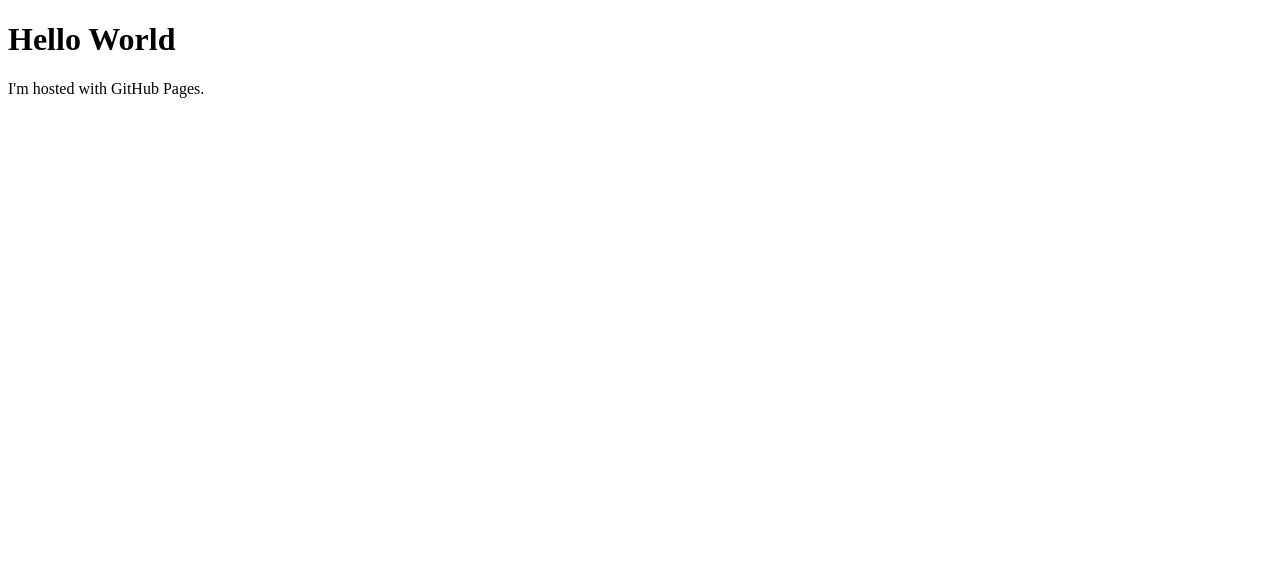
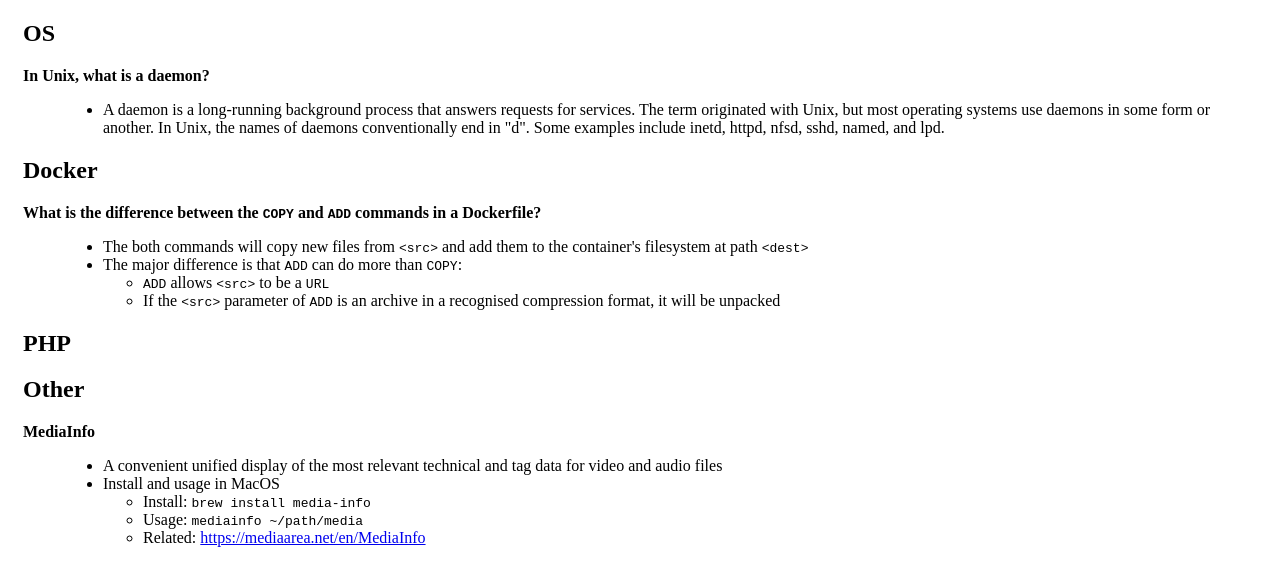
Before and after one commit to lhnam298/lhnam298.github.io, a plain HTML site: page index.html in a window 1280 px wide. Drawn offline with Linux system fonts and the light colour scheme.

Commit message:
add some notes

```diff
--- a/index.html
+++ b/index.html
@@ -1,7 +1,53 @@
 <!DOCTYPE html>
 <html>
+<head>
+    <link href="style.css" rel="stylesheet" type="text/css">
+</head>
 <body>
-<h1>Hello World</h1>
-<p>I'm hosted with GitHub Pages.</p>
+<h2>OS</h2>
+<dl>
+    <dt class="question">In Unix, what is a daemon?</dt>
+    <dd>
+        <ul>
+            <li>A daemon is a long-running background process that answers requests for services.
+             The term originated with Unix, but most operating systems use daemons in some form or another.
+             In Unix, the names of daemons conventionally end in "d".
+             Some examples include inetd, httpd, nfsd, sshd, named, and lpd.</li>
+        </ul>
+    </dd>
+</dl>
+
+<h2>Docker</h2>
+<dl>
+    <dt class="question">What is the difference between the <code>COPY</code> and <code>ADD</code> commands in a Dockerfile?</dt>
+    <dd>
+        <ul>
+            <li>The both commands will copy new files from <code>&lt;src&gt;</code> and add them to the container's filesystem at path <code>&lt;dest&gt;</code></li>
+            <li>The major difference is that <code>ADD</code> can do more than <code>COPY</code>:
+                <ul>
+                    <li><code>ADD</code> allows <code>&lt;src&gt;</code> to be a <code>URL</code></li>
+                    <li>If the <code>&lt;src&gt;</code> parameter of <code>ADD</code> is an archive in a recognised compression format, it will be unpacked</li>
+                </ul>
+            </li>
+        </ul>
+    </dd>
+</dl>
+<h2>PHP</h2>
+<h2>Other</h2>
+<dl>
+    <dt class="question">MediaInfo</dt>
+    <dd>
+        <ul>
+            <li>A convenient unified display of the most relevant technical and tag data for video and audio files</li>
+            <li>Install and usage in MacOS
+                <ul>
+                    <li>Install: <code>brew install media-info</code></li>
+                    <li>Usage: <code>mediainfo ~/path/media</code></li>
+                    <li>Related: <a href="https://mediaarea.net/en/MediaInfo">https://mediaarea.net/en/MediaInfo</a></li>
+                </ul>
+            </li>
+        </ul>
+    </dd>
+</dl>
 </body>
 </html>
--- /dev/null
+++ b/style.css
@@ -0,0 +1,7 @@
+@charset "UTF-8";
+html {
+	margin: 0 15px;
+}
+.question {
+	font-weight: bold;
+}
```
Also changed, not shown: 1 other file.
